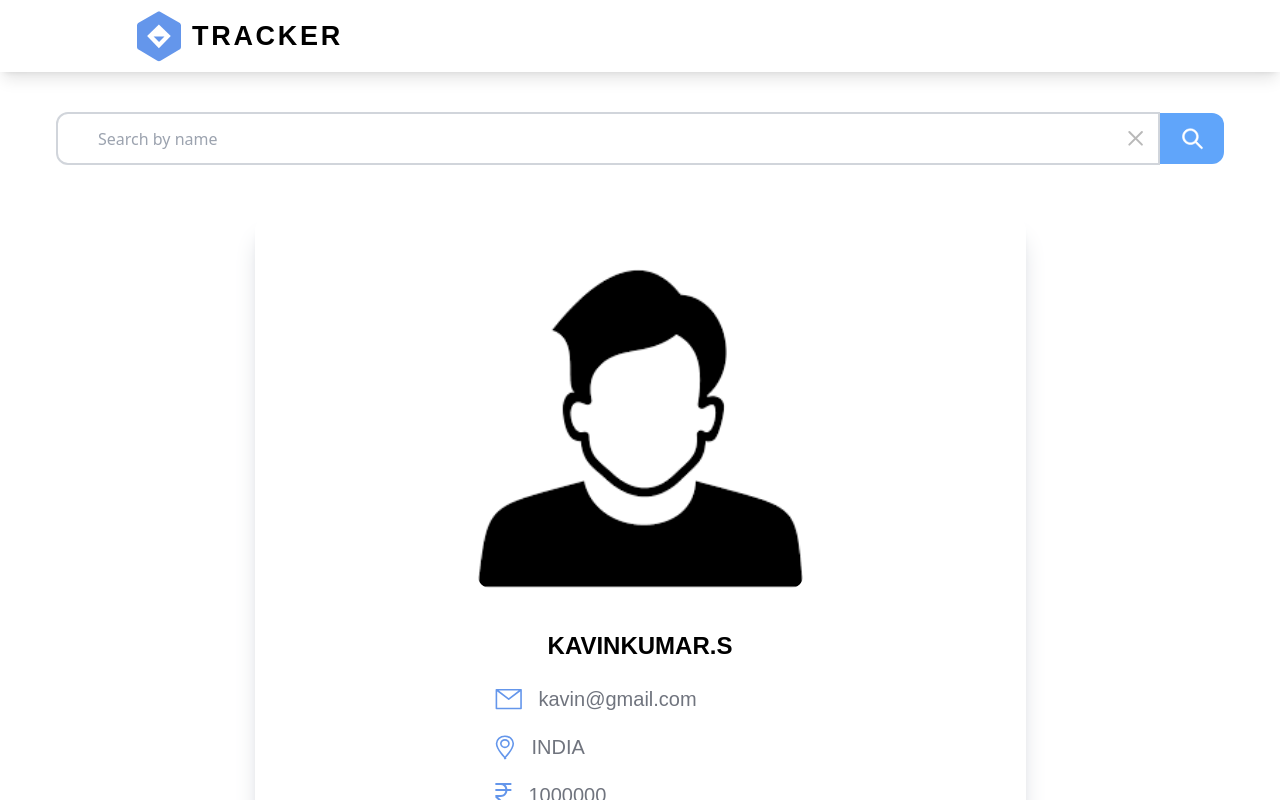
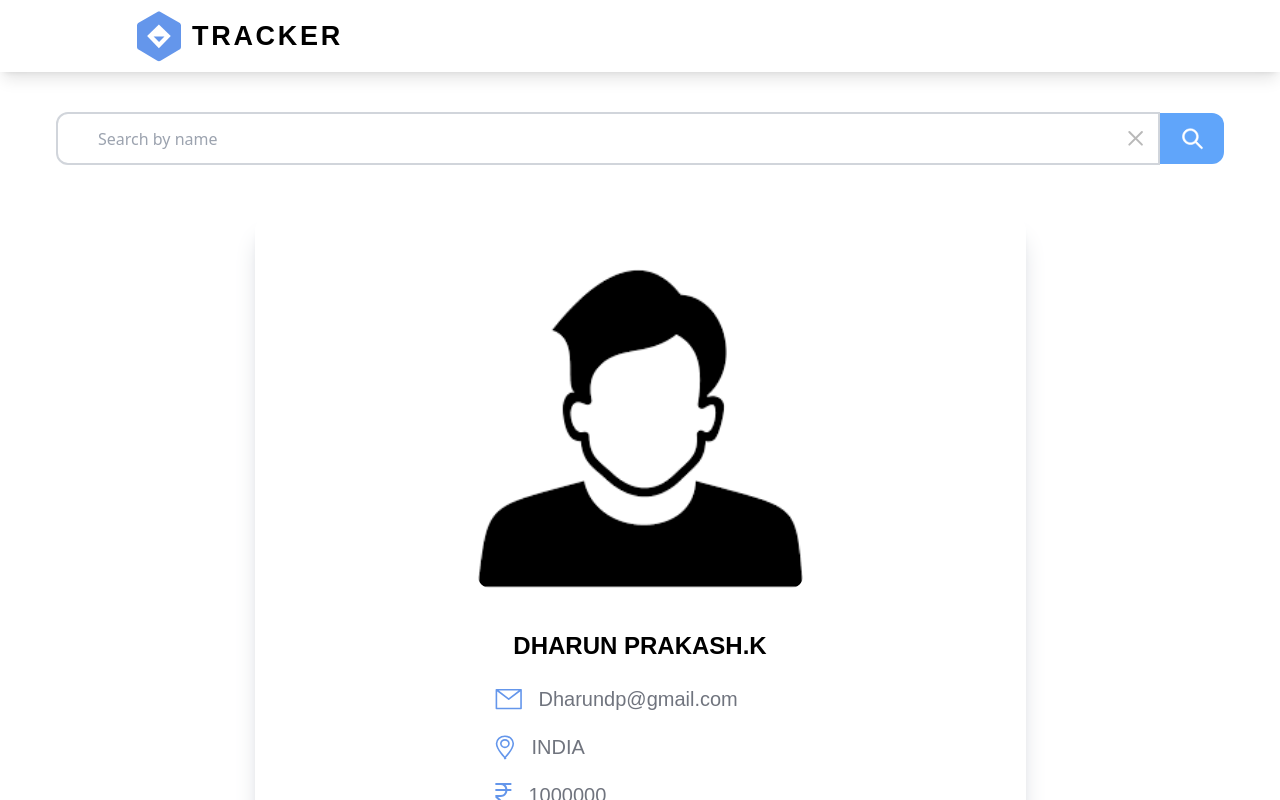
Before and after one commit to DHARUNDP5/Tracker, a React (Create React App) app in the folder tracker/: page /detail in a window 1280 px wide. Shown: the top 800 px of the page. Built offline with nearby package versions, Linux system fonts and the light colour scheme; the HTML template or start-up script is replaced by a standard one.

Commit message:
Navgitgation finesed

```diff
--- a/tracker/src/Component/DetailPage/DetailPage.js
+++ b/tracker/src/Component/DetailPage/DetailPage.js
@@ -36,7 +36,7 @@ function DetailPage() {
                             <img className="mt-[54px] w-[325px] h-[319px] rounded-xl" src={sample} alt='' ></img>
                         </div>
                         <div className="flex flex-col mt-11 font-poppins">
-                            <p className="font-bold flex flex-col items-center mb-[20px] text-[24px]">KAVINKUMAR.S</p>
+                            <p className="font-bold flex flex-col items-center mb-[20px] text-[24px]">DHARUNPRAKSH.K</p>
                             <div className='ml-[240px] text-[20px] text-[#70747E] font-normal'>
                                 <div className='flex flex-row] mb-[18px]'>
                                     <img className='mr-[17px]' src={email} alt=''></img>
--- a/tracker/src/Component/Fotter/Fotter.js
+++ b/tracker/src/Component/Fotter/Fotter.js
@@ -36,11 +36,11 @@ function DetailPage() {
                             <img className="mt-[54px] w-[325px] h-[319px] rounded-xl" src={sample} alt='' ></img>
                         </div>
                         <div className="flex flex-col mt-11 font-poppins">
-                            <p className="font-bold flex flex-col items-center mb-[20px] text-[24px]">KAVINKUMAR.S</p>
+                            <p className="font-bold flex flex-col items-center mb-[20px] text-[24px]">DHARUN PRAKASH.K</p>
                             <div className='ml-[240px] text-[20px] text-[#70747E] font-normal'>
                                 <div className='flex flex-row] mb-[18px]'>
                                     <img className='mr-[17px]' src={email} alt=''></img>
-                                    <h3>kavin@gmail.com</h3>
+                                    <h3>Dharundp@gmail.com</h3>
                                 </div>
                                 <div className='flex flex-row] mb-[18px]'>
                                     <img className='mr-[17px]' src={location} alt=''></img>
--- a/tracker/src/Component/LandingPage/LandingPage.js
+++ b/tracker/src/Component/LandingPage/LandingPage.js
@@ -11,7 +11,12 @@ import SearcLogo from "../Images/SearchLogo.svg";
 import Cancel from "../Images/Cancel.svg";
 import Loader from "../Images/Loader.gif";
 import Fotter from "../Footer/Footer";
+import { useNavigate } from "react-router-dom";
 const LandingPage = () => {
+  const Navigate = useNavigate();
+    const handelPages = () => {
+      Navigate("/detail");
+    }
   const dispatch = useDispatch();
   useEffect(() => {
     dispatch(getUserData());
@@ -40,7 +45,7 @@ const LandingPage = () => {
           ></img>
         </div>
 
-        <div className="bg-blue-400 h-51 w-64 flex justify-center items-center rounded-r-xl cursor-pointer ">
+        <div onClick={handelPages} className="bg-blue-400 h-51 w-64 flex justify-center items-center rounded-r-xl cursor-pointer ">
           <img src={SearcLogo}></img>
         </div>
       </div>
--- a/tracker/src/Component/Login/Login.js
+++ b/tracker/src/Component/Login/Login.js
@@ -2,7 +2,13 @@ import React from "react";
 import Navbar from "../Navbar/Navbar";
 import Background from "../Images/Background.svg";
 import Footer from "../Footer/Footer";
+import { useNavigate } from "react-router-dom";
 const Login = () => {
+
+    const Navigate = useNavigate();
+    const handelPages = () => {
+      Navigate("/landing");
+    }
   return (
     <div>
       <Navbar />
@@ -22,7 +28,7 @@ const Login = () => {
             placeholder="Your password"
             required
           ></input>
-          <button className="bg-[#6496EB] text-white w-[330px] h-51 mt-[40px] rounded-full ">
+          <button onClick={handelPages} className="bg-[#6496EB] text-white w-[330px] h-51 mt-[40px] rounded-full ">
             Log In
           </button>
           <span className="text-[#F75B46] mt-[20px] mb-51 ">Invalid Credentials</span>
```
